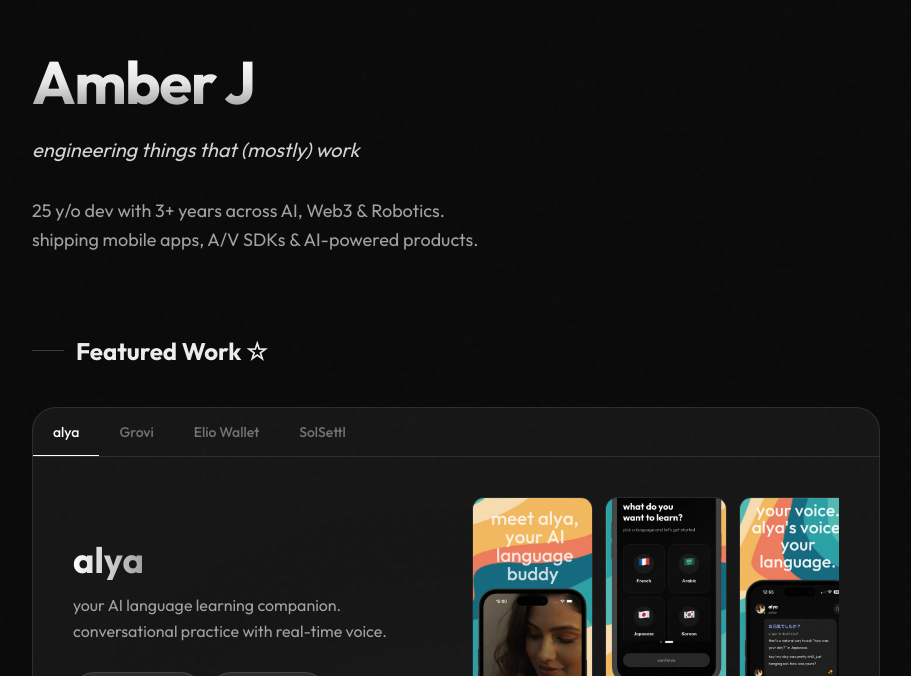
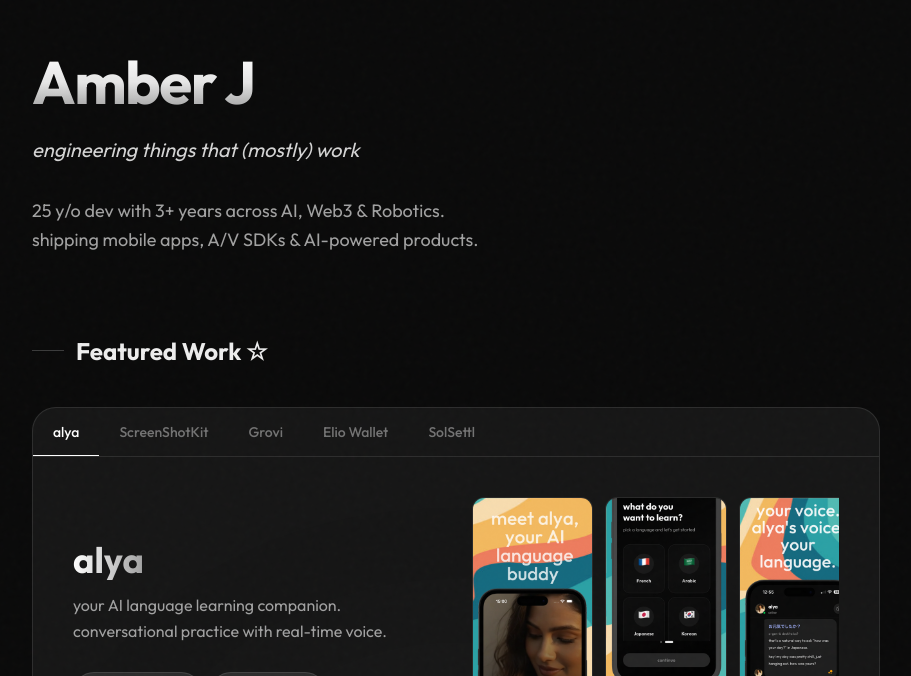
Before and after one commit to ambjn/portfolio-ambjn, a React (Vite) app: page / in a window 1280 px wide. Shown: the part 124-800 px from the top of the page, without its empty margins (184-1095 px from the left). Built offline with nearby package versions, Linux system fonts and the light colour scheme.

Commit message:
feat: add ScreenShotKit project and its associated image to the portfolio content.

```diff
--- a/src/data/content.ts
+++ b/src/data/content.ts
@@ -35,6 +35,17 @@ export const projects = [
       "/projects/alya/3.png",
       "/projects/alya/4.png",
       "/projects/alya/5.png",
+    ],
+  },
+  {
+    title: "ScreenShotKit",
+    description: "beautiful app screenshots, instantly.\ncreate stunning App Store & Play Store screenshots in seconds.",
+    links: {
+      website: "https://www.screenshotkit.xyz/",
+    },
+    featured: true,
+    images: [
+      "/projects/screenshotkit/1.png",
     ],
   },
   {
```
Also changed, not shown: public/projects/screenshotkit/1.png (added).
